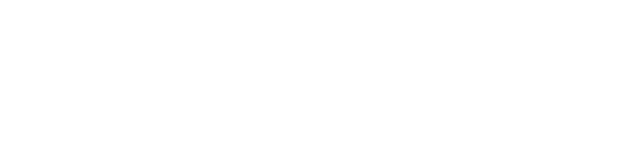
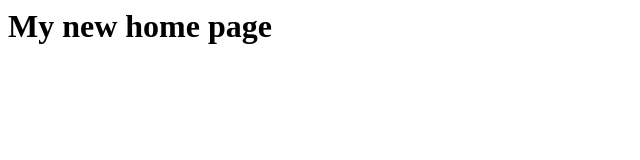
Before and after one commit to yyaremchuk/example, a website: page index.html in a window 1280 px wide. Shown: the whole page, without its empty margins (0-640 px from the left). Drawn offline with Linux system fonts and the light colour scheme.

Commit message:
Add title

```diff
--- a/index.html
+++ b/index.html
@@ -2,5 +2,7 @@
   <head>
     <title>Test page</title>
   </head>
-  <body></body>
+  <body>
+    <h1>My new home page</h1>
+  </body>
 </html>
```
